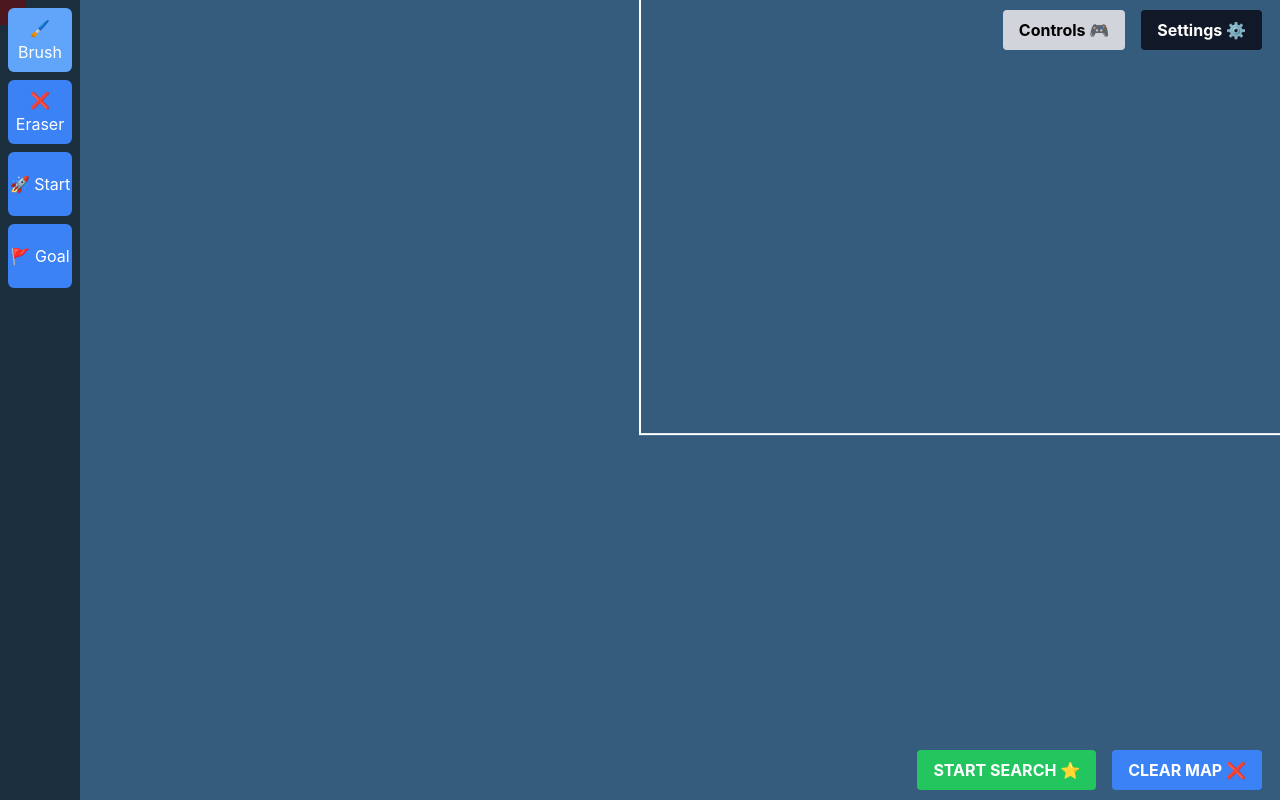
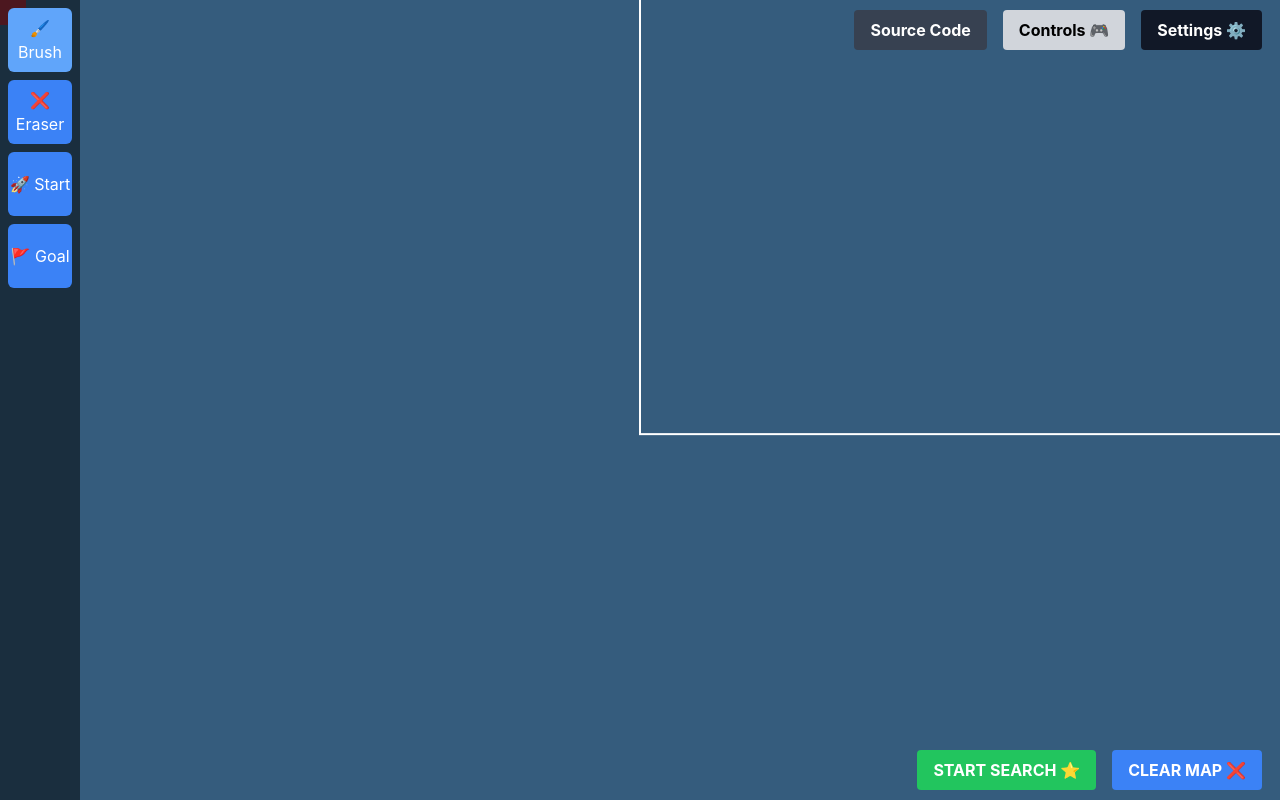
Before and after one commit to br-zhou/path-finder-react, a React (Create React App) app: page / in a window 1280 px wide. Built offline with nearby package versions, Linux system fonts and the light colour scheme.

Commit message:
add source code button

```diff
--- a/src/Components/Menubar.js
+++ b/src/Components/Menubar.js
@@ -4,6 +4,7 @@ import SettingsModal from "./Settings/SettingsModal";
 import TutorialModal from "./TutorialModal";
 
 const Menubar = () => {
+    const GITHUB_URL = "https://github.com/br-zhou/path-finder-react";
     const isSearching = useSelector(state => state.isSearching);
 
     const [settingsModal, setSettingsModal] = useState(false);
@@ -21,6 +22,9 @@ const Menubar = () => {
         <SettingsModal open={settingsModal} setOpen={setSettingsModal} />
         <TutorialModal open={tutorialModal} setOpen={setTutorialModal} />
         <div id="top-right">
+            <a href={GITHUB_URL} target="_blank">
+                <button className="bg-gray-700 hover:bg-gray-900 text-white font-bold py-2 px-4 rounded mx-2 select-none"> Source Code </button>
+            </a>
             <button className="bg-gray-300 hover:bg-gray-500 text-black hover:text-white font-bold py-2 px-4 rounded mx-2 select-none" onClick={openTutorial}>Controls 🎮</button>
             <button className="bg-gray-900 hover:bg-gray-700 text-white font-bold py-2 px-4 rounded mx-2 select-none" onClick={openSettings}>Settings ⚙️</button>
         </div>
```
